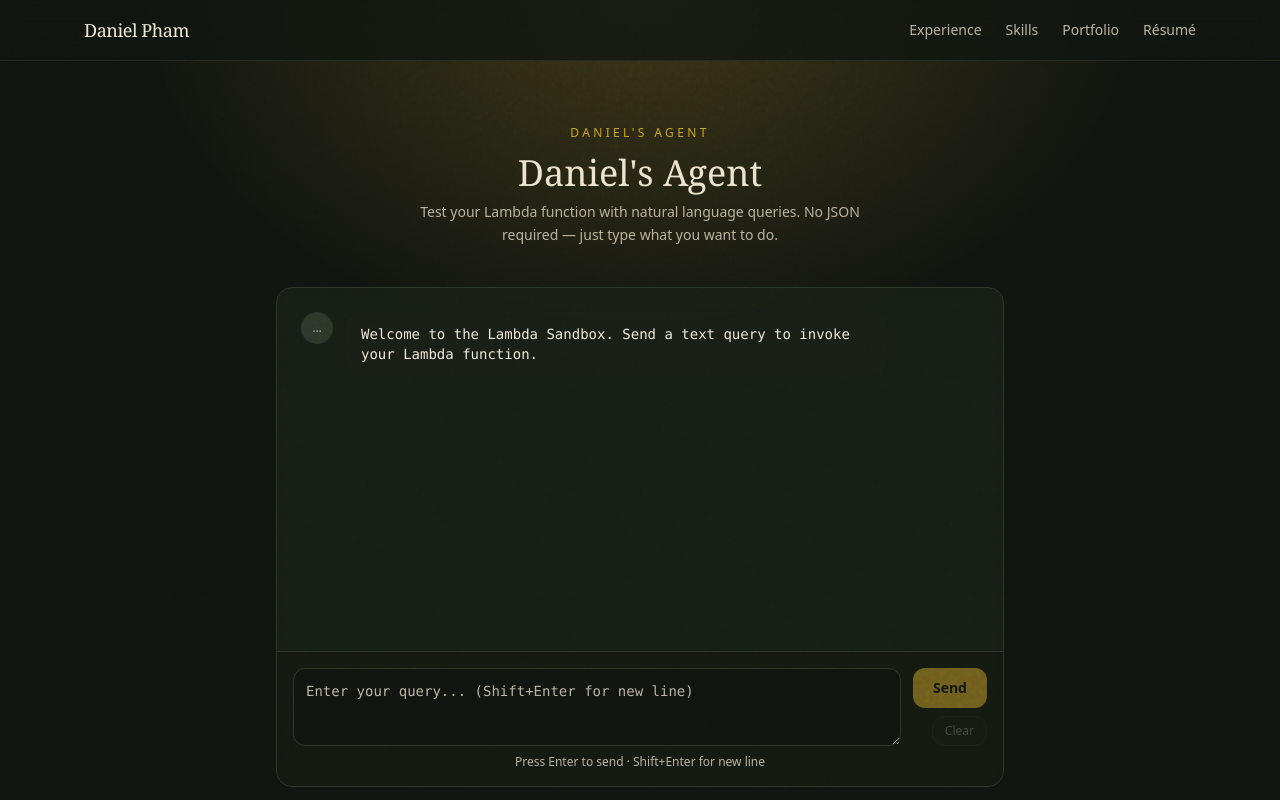
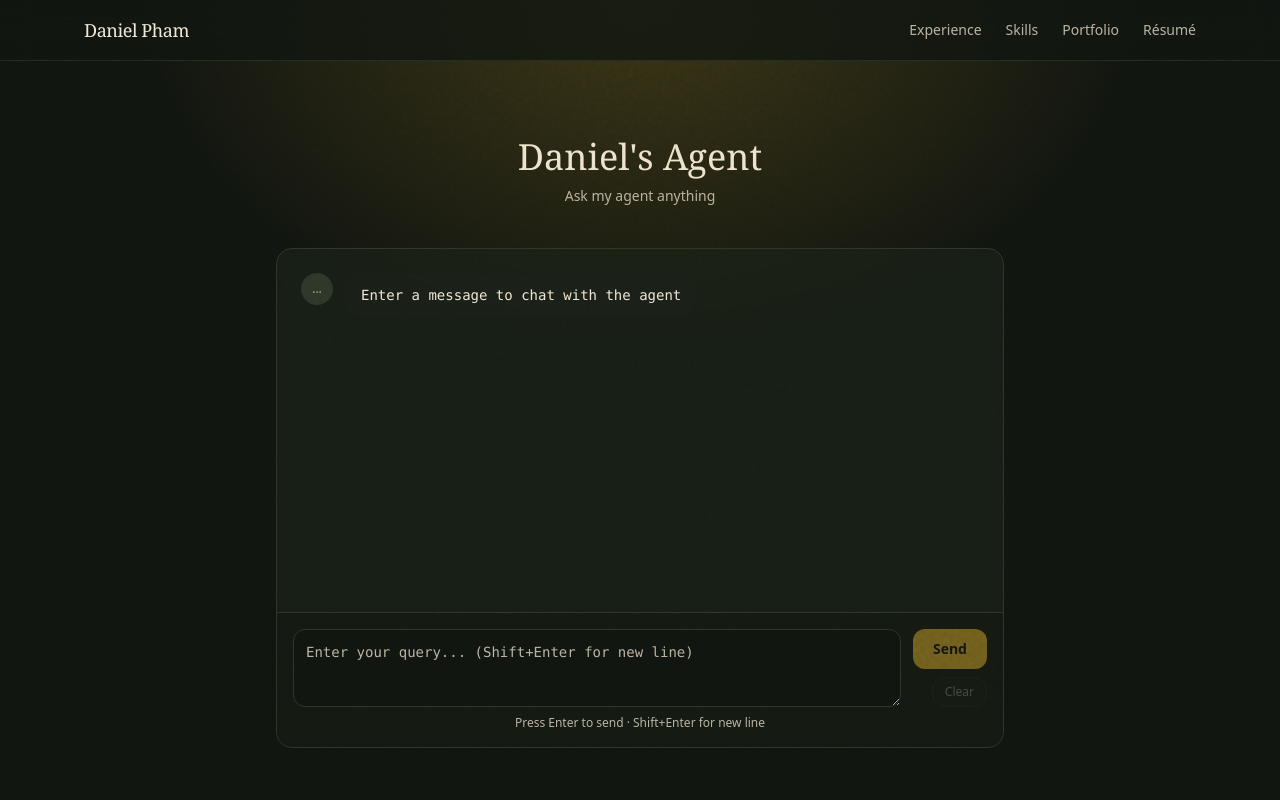
Before and after one commit to pavukanez/pavukanez, a Next.js app: page /lambda in a window 1280 px wide. Shown: the top 800 px of the page. Built offline with nearby package versions, Linux system fonts and the light colour scheme.

Commit message:
update sandbox UI

```diff
--- a/src/app/lambda/page.tsx
+++ b/src/app/lambda/page.tsx
@@ -12,7 +12,7 @@ interface Message {
 
 export default function LambdaChatPage() {
   const [messages, setMessages] = useState<Message[]>([
-    { role: "system", content: "Welcome to the Lambda Sandbox. Send a text query to invoke your Lambda function.", timestamp: new Date() }
+    { role: "system", content: "Enter a message to chat with the agent", timestamp: new Date() }
   ])
   const [input, setInput] = useState("")
   const [isLoading, setIsLoading] = useState(false)
@@ -107,9 +107,8 @@ export default function LambdaChatPage() {
 
       <main className="mx-auto max-w-3xl px-5 py-16 pb-32">
         <div className="mb-10 text-center">
-          <p className="text-xs font-medium uppercase tracking-[0.28em] text-brass">Daniel's Agent</p>
           <h1 className="mt-3 font-display text-3xl text-paper md:text-4xl">Daniel's Agent</h1>
-          <p className="mt-2 max-w-md mx-auto text-sm leading-relaxed text-muted">Test your Lambda function with natural language queries. No JSON required — just type what you want to do.</p>
+          <p className="mt-2 max-w-md mx-auto text-sm leading-relaxed text-muted">Ask my agent anything</p>
         </div>
 
         <div className="rounded-2xl border border-line bg-ink-soft/70 backdrop-blur-sm flex flex-col h-[calc(100vh-24rem)] min-h-[500px] overflow-hidden">
```
